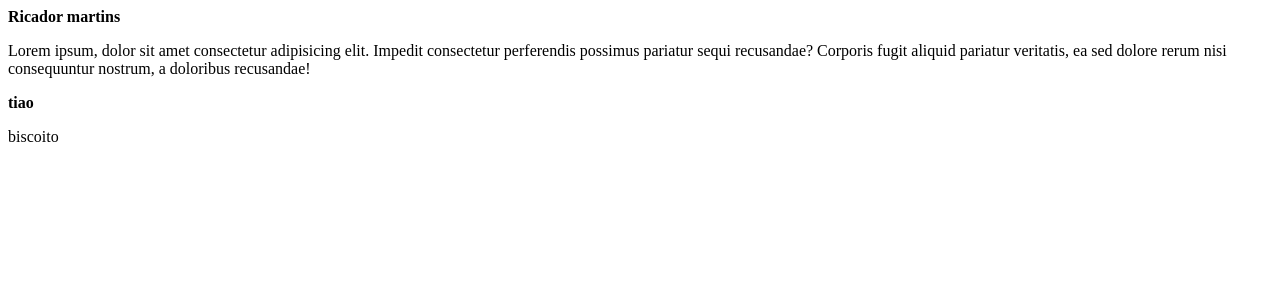
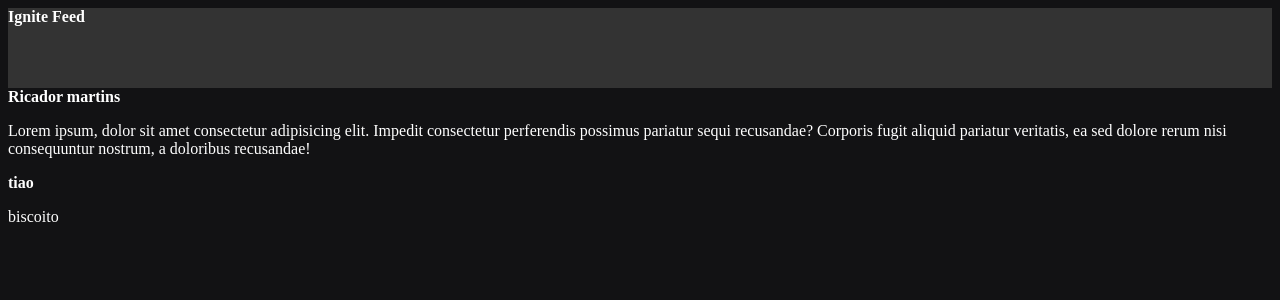
Before and after one commit to tuiusx/01-fundamentos-reactjs, a React (Vite) app: page / in a window 1280 px wide. Shown: the top 300 px of the page. Built offline with nearby package versions, Linux system fonts and the light colour scheme.

Commit message:
adding css modules

```diff
--- a/src/App.jsx
+++ b/src/App.jsx
@@ -1,9 +1,13 @@
 import { Post } from "./Post"
+import { Header } from "./components/Header"
+
+import './styles.css'
 
 export function App() {
 
   return (
     <>
+      <Header />
       <Post
         author="Ricador martins"
         content="Lorem ipsum, dolor sit amet consectetur adipisicing elit. Impedit consectetur perferendis possimus pariatur sequi recusandae? Corporis fugit aliquid pariatur veritatis, ea sed dolore rerum nisi consequuntur nostrum, a doloribus recusandae!"
--- /dev/null
+++ b/src/components/Header.jsx
@@ -0,0 +1,9 @@
+import styles from './Header.module.css'
+
+export function Header() {
+    return (
+        <header className={styles.header}>
+            <strong>Ignite Feed</strong>
+        </header>
+    );
+}
--- /dev/null
+++ b/src/components/Header.module.css
@@ -0,0 +1,4 @@
+.header {
+    background: #333;
+    height: 80px;
+}
--- /dev/null
+++ b/src/styles.css
@@ -0,0 +1,4 @@
+body {
+    background: #121214;
+    color: #fff;
+}
```
